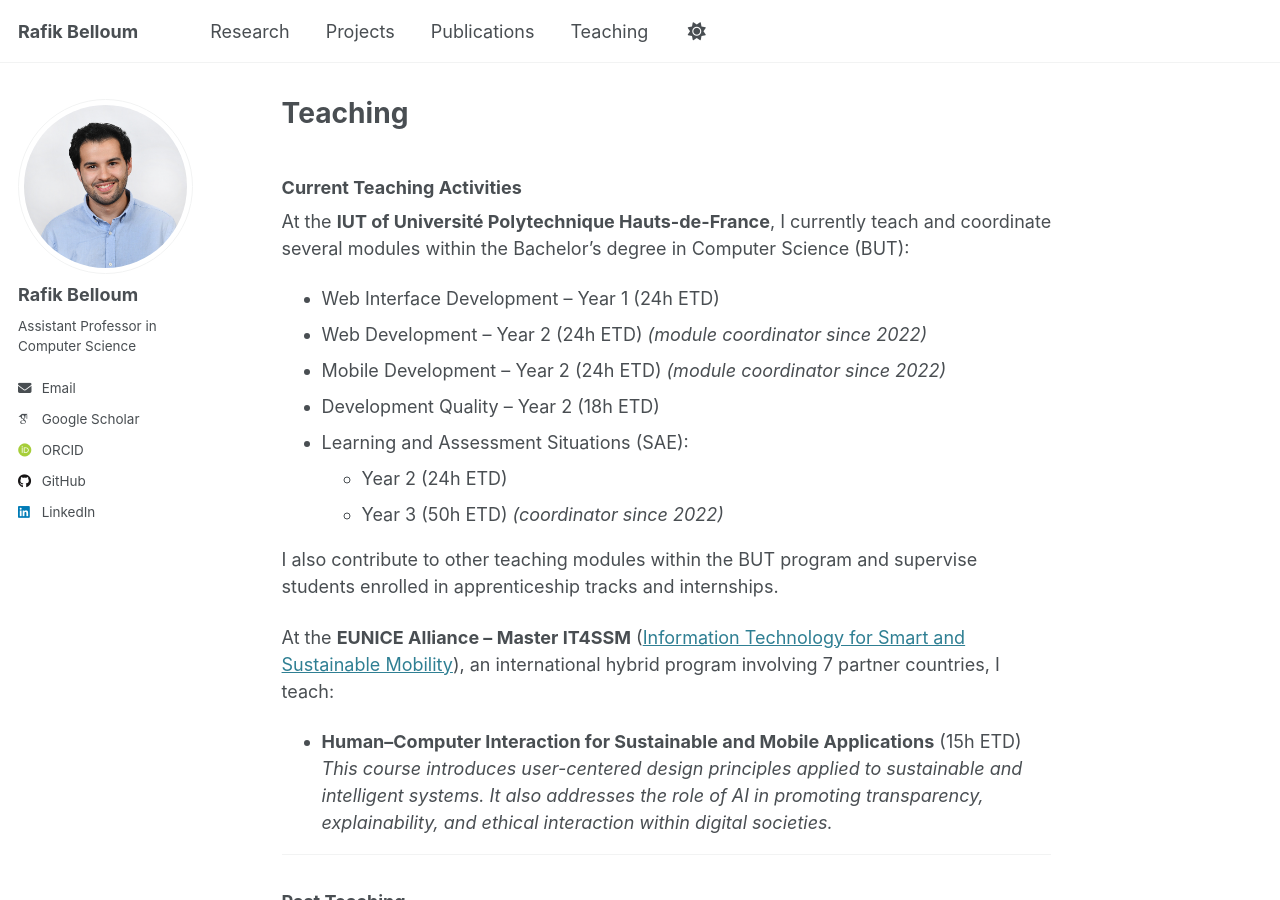
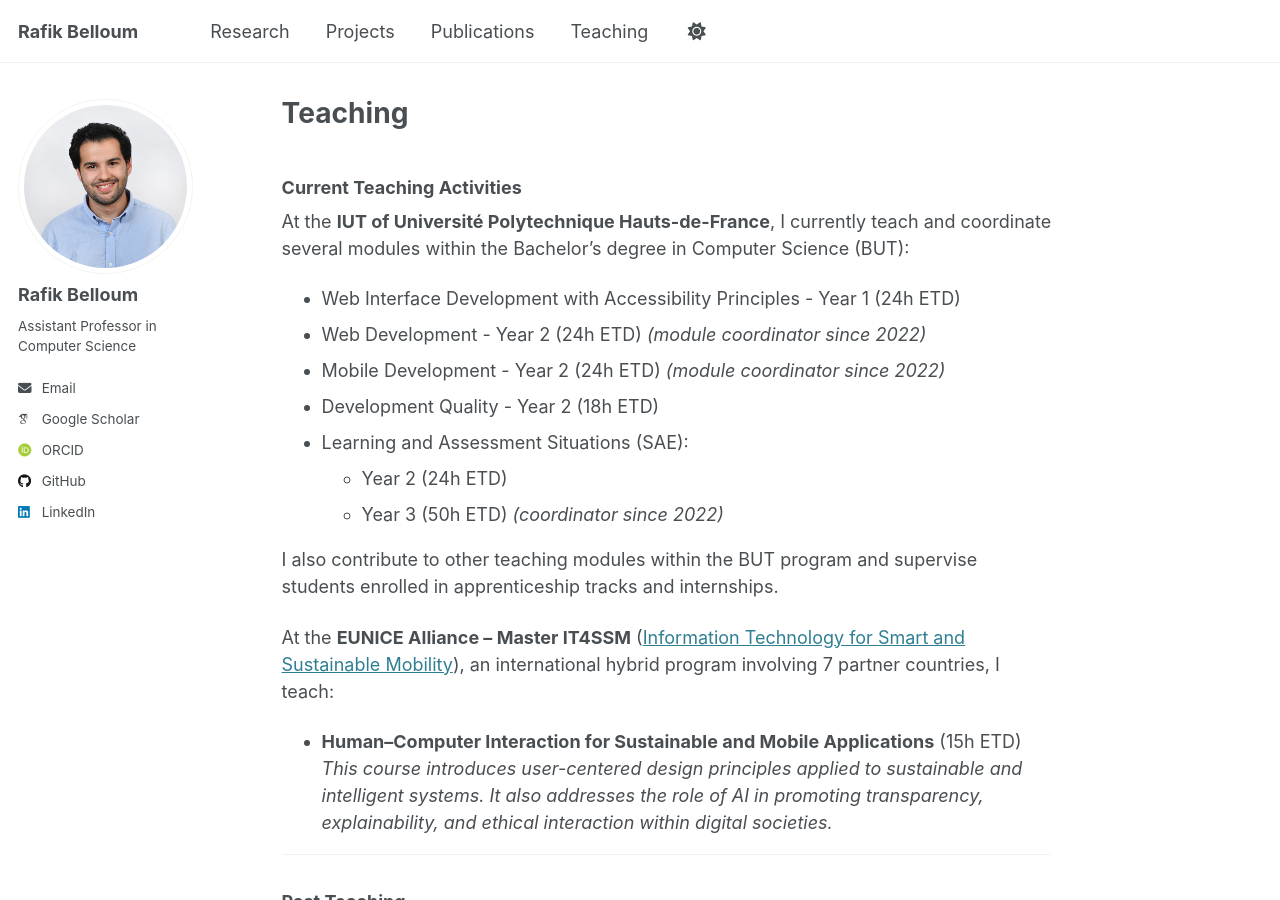
Before and after one commit to rafik-belloum/rafik-belloum.github.io, a Jekyll site: the page built from _pages/teaching.md, in a window 1280 px wide and 900 px high. Built offline with Jekyll 4.4.1, drawn with Linux system fonts in a browser that asks for light colours; some web fonts are replaced.

Commit message:
Update teaching.md

```diff
--- a/_pages/teaching.md
+++ b/_pages/teaching.md
@@ -9,10 +9,10 @@ author_profile: true
 
 At the **IUT of Université Polytechnique Hauts-de-France**, I currently teach and coordinate several modules within the Bachelor's degree in Computer Science (BUT):
 
-- Web Interface Development – Year 1 (24h ETD)
-- Web Development – Year 2 (24h ETD) _(module coordinator since 2022)_
-- Mobile Development – Year 2 (24h ETD) _(module coordinator since 2022)_
-- Development Quality – Year 2 (18h ETD)
+- Web Interface Development with Accessibility Principles - Year 1 (24h ETD)
+- Web Development - Year 2 (24h ETD) _(module coordinator since 2022)_
+- Mobile Development - Year 2 (24h ETD) _(module coordinator since 2022)_
+- Development Quality - Year 2 (18h ETD)
 - Learning and Assessment Situations (SAE):
   - Year 2 (24h ETD)
   - Year 3 (50h ETD) _(coordinator since 2022)_
```
